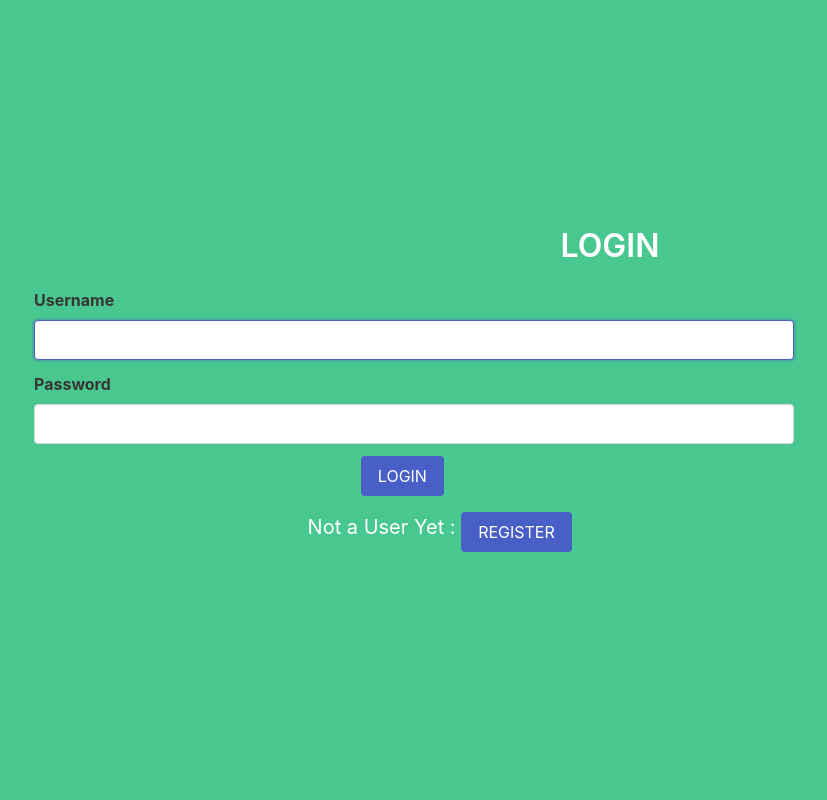
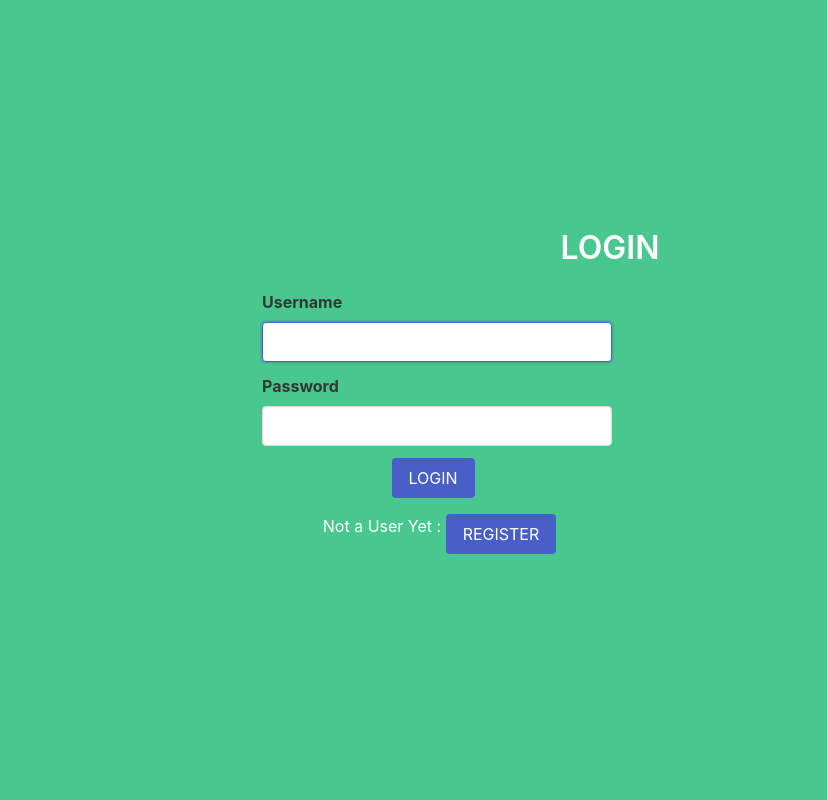
Before and after one commit to the-himanshu/TechBlog, a Django app: page /login/ in a window 1280 px wide. Shown: the whole page, without its empty margins (30-857 px from the left). Run offline with Django 3.2, Linux system fonts and the light colour scheme; some libraries are stand-ins or nearby versions.

Commit message:
Update login.html

```diff
--- a/blog/templates/login.html
+++ b/blog/templates/login.html
@@ -12,7 +12,7 @@
 
       <div class="columns">
         <div class="column is-offset-2 is-8">
-          <form action="{% url 'login' %}" method="POST">
+          <form action="{% url 'login' %}" method="POST" class='login'>
             {% csrf_token %}
 
             <div class="field">
@@ -37,11 +37,11 @@
 
             <div class="field">
               <div class="control">
-                <button class="button is-link" style="margin-left:43%;">LOGIN</button>
+                <button class="button is-link three">LOGIN</button>
               </div>
             </div>
           </form>
-          <form action="\"  style="margin-left:36%;font-size:20px;">
+          <form action="\" class='four'>
               <h2>Not a User Yet : <button class="button is-link">REGISTER</button></h2>
         </form>
         </div>
```
